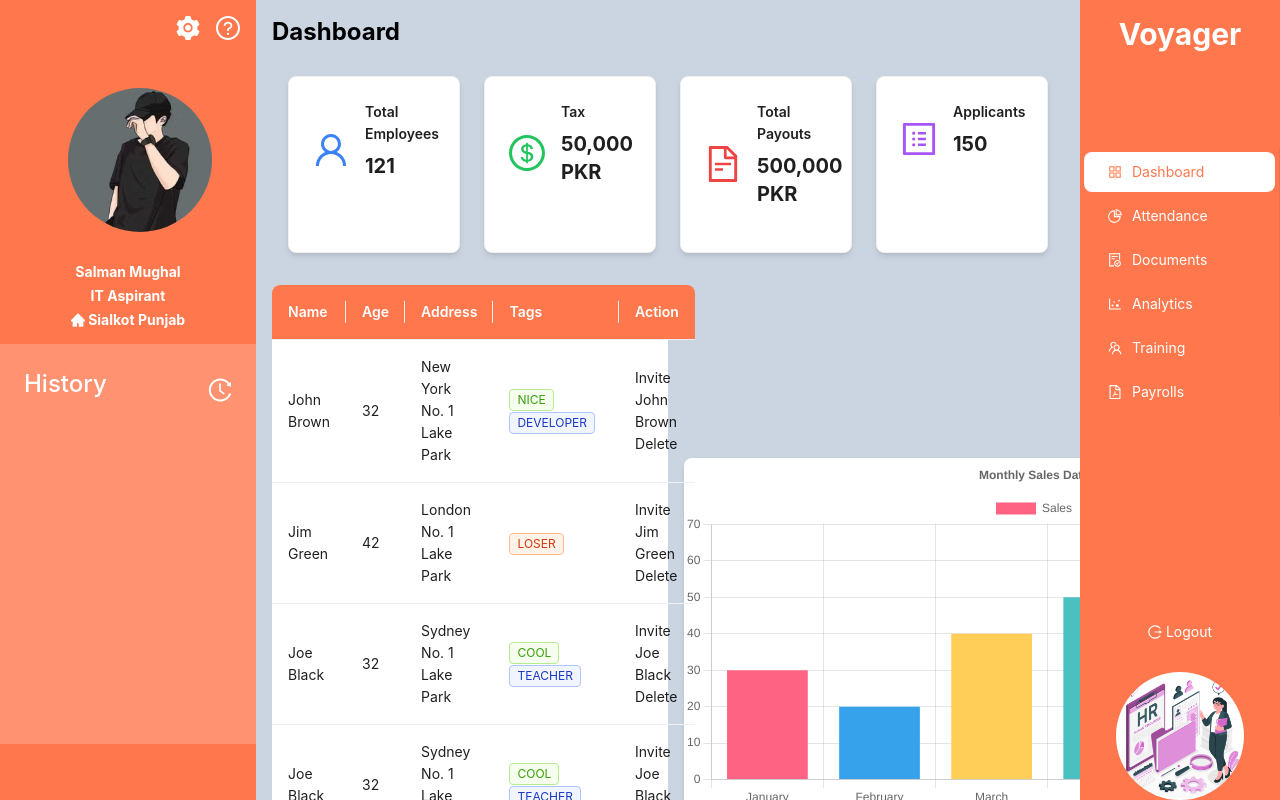
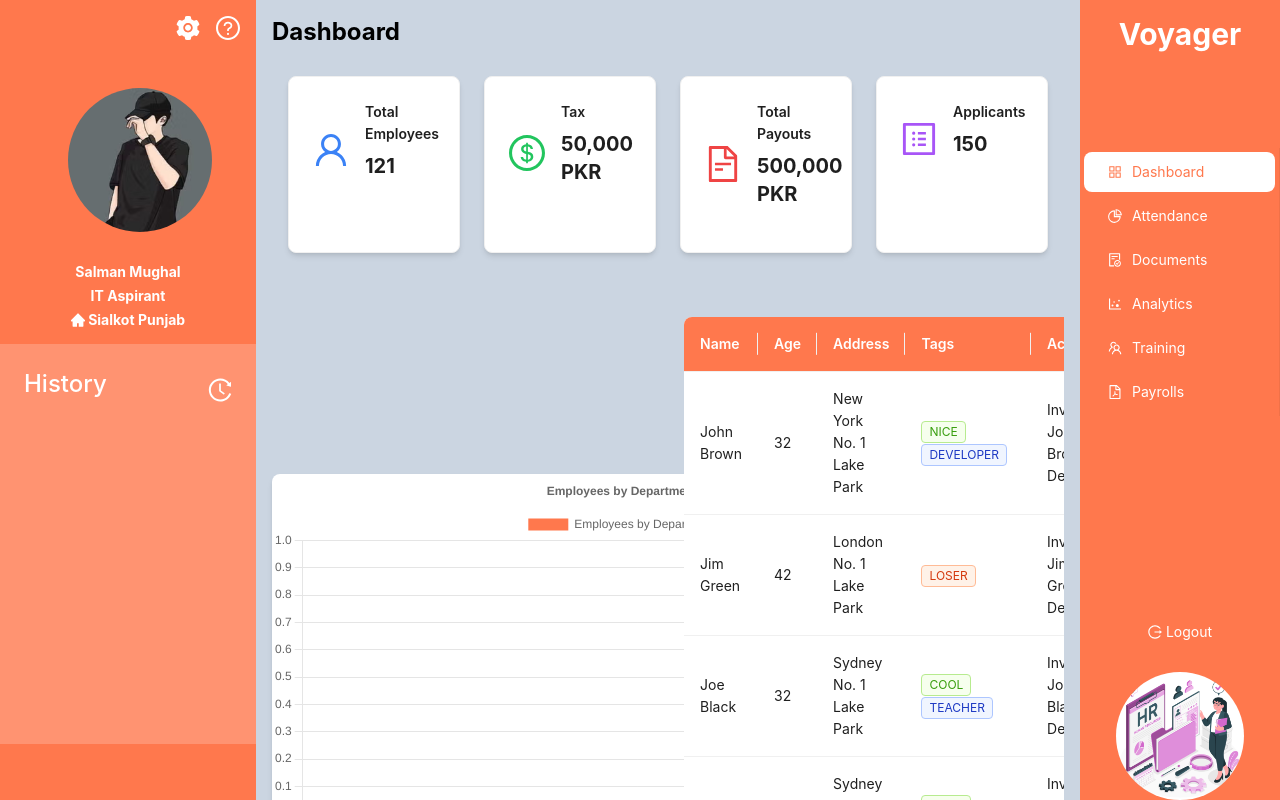
Before and after one commit to salmanmughal-dev/MoviesApp, a React (Vite) app: page /dashboard in a window 1280 px wide. Built offline with nearby package versions, Linux system fonts and the light colour scheme.

Commit message:
feat: Dashboard components and charts.

```diff
--- a/src/main/index.ts
+++ b/src/main/index.ts
@@ -118,6 +118,36 @@ app.whenReady().then(() => {
     CreateAnotherWindow()
   })
 
+  ipcMain.handle('get-departments', async (): Promise<Array<object>> => {
+    console.log('departments........................')
+    return new Promise((resolve, reject) => {
+      db.all(
+        `SELECT
+    e.employeeid AS employeeId,
+    e.name AS employeeName,
+    e.position,
+    e.hireDate AS hireDate,
+    d.departmentid,
+    d.name AS departmentName,
+    d.managerid AS managerId
+FROM
+    employee e
+JOIN
+    department d
+ON
+    e.departmentid = d.departmentid;
+`,
+        (err, rows: Array<object>) => {
+          if (err) {
+            console.error(err)
+            reject(err)
+          }
+          console.log(rows)
+          resolve(rows)
+        }
+      )
+    })
+  })
   app.on('activate', function () {
     // On macOS it's common to re-create a window in the app when the
     // dock icon is clicked and there are no other windows open.
--- a/src/preload/index.d.ts
+++ b/src/preload/index.d.ts
@@ -10,6 +10,8 @@ declare global {
         // any other methods you've defined...
       }
     }
-    api: unknown
+    api: {
+      getDepartments: () => Promise<Array<object>>
+    }
   }
 }
--- a/src/preload/index.ts
+++ b/src/preload/index.ts
@@ -2,7 +2,9 @@ import { contextBridge, ipcRenderer } from 'electron'
 import { electronAPI } from '@electron-toolkit/preload'
 
 // Custom APIs for renderer
-const api = {}
+const api = {
+  getDepartments: (): Promise<Array<object>> => ipcRenderer.invoke('get-departments')
+}
 
 // Use `contextBridge` APIs to expose Electron APIs to
 // renderer only if context isolation is enabled, otherwise
--- a/src/renderer/src/App.tsx
+++ b/src/renderer/src/App.tsx
@@ -3,6 +3,7 @@ import SplashScreen from './components/onboard/SplashScreen'
 import Login from './components/login/Login'
 import BaseLayout from './components/base/Base'
 import DashboardLayout from './components/dashboard/DashboardLayout'
+import { Attendance } from './components/attendance/Attendance'
 function App(): JSX.Element {
   return (
     <>
@@ -11,7 +12,7 @@ function App(): JSX.Element {
         <Route path="/login" element={<Login />} />
         <Route path="/" element={<BaseLayout />}>
           <Route path="dashboard" element={<DashboardLayout />} />
-          <Route path="attendance" element={<h2>hello world222</h2>} />
+          <Route path="attendance" element={<Attendance />} />
         </Route>
       </Routes>
     </>
--- a/src/renderer/src/components/dashboard/DashboardLayout.tsx
+++ b/src/renderer/src/components/dashboard/DashboardLayout.tsx
@@ -8,12 +8,16 @@ const DashboardLayout = (): JSX.Element => {
       <div className="container mx-auto p-4 overflow-hidden">
         <h1 className="text-2xl font-bold">Dashboard</h1>
         <Cards />
-        <div className="flex w-full flex-col xl:flex-row xl:items-center xl:justify-between mt-4 space-y-4 xl:space-y-0 xl:space-x-4">
-          <div className="w-full xl:w-1/2">
+        <div className="flex w-full flex-col xl:flex-row items-center xl:justify-between mt-4 space-y-4 xl:space-y-0 xl:space-x-4">
+          <div className="w-full xl:w-1/2 h-full">
+            {' '}
+            {/* Fixed height added */}
+            <BarChart />
+          </div>
+          <div className="w-full xl:w-1/2 pt-8 overflow-auto  ">
+            {' '}
+            {/* Fixed height and overflow added */}
             <EmployeesTable />
-          </div>
-          <div className="w-full xl:w-1/2 ">
-            <BarChart />
           </div>
         </div>
       </div>
--- a/src/renderer/src/components/dashboard/components/Chart.tsx
+++ b/src/renderer/src/components/dashboard/components/Chart.tsx
@@ -1,4 +1,4 @@
-import React from 'react'
+import React, { useEffect, useState } from 'react'
 import { Bar } from 'react-chartjs-2'
 import {
   Chart as ChartJS,
@@ -14,30 +14,78 @@ import 'tailwindcss/tailwind.css'
 ChartJS.register(CategoryScale, LinearScale, BarElement, Title, Tooltip, Legend)
 
 const BarChart: React.FC = () => {
+  const [jsons, setJsons] = useState<Employee[]>([])
+  const fetchData = async (): Promise<void> => {
+    const departments = (await window.api.getDepartments()) as Employee[]
+    setJsons(departments)
+  }
+  useEffect(() => {
+    fetchData()
+  }, [])
+
+  interface Employee {
+    employeeId: number
+    employeeName: string
+    position: string
+    hireDate: string
+    departmentid: number
+    departmentName: string
+    managerId: number | null
+  }
+
+  // Function to count employees in each department
+  function countEmployeesByDepartment(employees: Employee[]): { [departmentName: string]: number } {
+    return employees.reduce(
+      (acc, employee) => {
+        if (acc[employee.departmentName]) {
+          acc[employee.departmentName]++
+        } else {
+          acc[employee.departmentName] = 1
+        }
+        return acc
+      },
+      {} as { [departmentName: string]: number }
+    )
+  }
+
+  // Function to get unique department names
+  function getUniqueDepartmentNames(employees: Employee[]): string[] {
+    const departmentNames = employees.map((employee) => employee.departmentName)
+    return Array.from(new Set(departmentNames))
+  }
+
+  // Usage
+  const employeeCountByDepartment = countEmployeesByDepartment(jsons)
+  const uniqueDepartmentNames = getUniqueDepartmentNames(jsons)
+
+  console.log('Employee Count by Department:', employeeCountByDepartment)
+  console.log('Unique Department Names:', uniqueDepartmentNames)
   const data = {
-    labels: ['January', 'February', 'March', 'April', 'May', 'June'],
+    labels: uniqueDepartmentNames,
     datasets: [
       {
-        label: 'Sales',
-        data: [30, 20, 40, 50, 60, 70],
-        backgroundColor: ['#FF6384', '#36A2EB', '#FFCE56', '#4BC0C0', '#9966FF', '#FF9F40']
+        label: 'Employees by Department',
+        data: Object.values(employeeCountByDepartment),
+        backgroundColor: ['#FF784D', '#FFCE56', '#de286e', '#FF9F40']
       }
     ]
   }
 
   const options = {
     responsive: true,
+
     plugins: {
       legend: {
         position: 'top' as const
       },
       title: {
         display: true,
-        text: 'Monthly Sales Data'
+
+        text: 'Employees by Department'
       }
     }
   }
-
+  console.log(jsons)
   return (
     <div className="bg-white w-[700px] h-[400px] rounded-lg shadow-md">
       <Bar data={data} options={options} />
--- a/src/renderer/src/components/dashboard/components/EmployeesTable.tsx
+++ b/src/renderer/src/components/dashboard/components/EmployeesTable.tsx
@@ -98,7 +98,7 @@ const data: DataType[] = [
     tags: ['cool', 'teacher']
   },
   {
-    key: '6',
+    key: '5',
     name: 'Joe Black',
     age: 32,
     address: 'Sydney No. 1 Lake Park',
```
Also changed, not shown: 2 other files (tests, documents, lock files or other folders).
